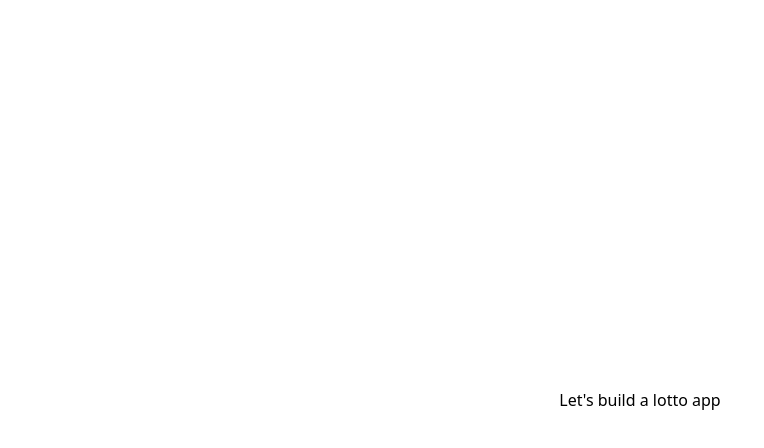
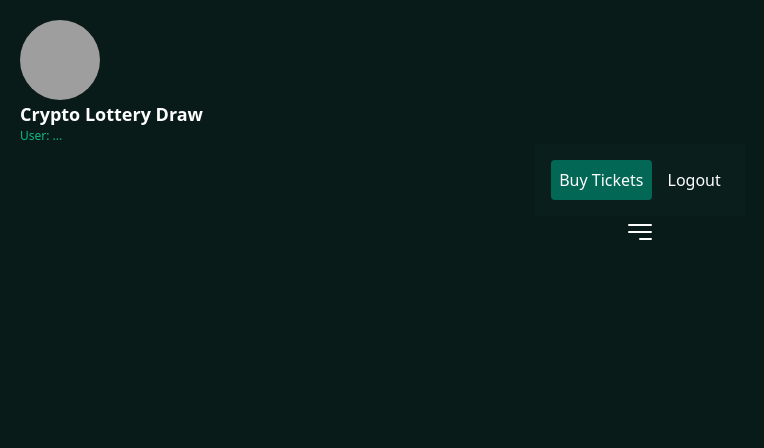
Before and after one commit to jxson7/Crypto-Lottery, a Next.js app: page / in a window 1280 px wide. Shown: the top 448 px of the page, without its empty margins (0-764 px from the left). Built offline with nearby package versions, Linux system fonts and the light colour scheme; grey boxes are pictures that could not be loaded.

Commit message:
creation of banner for CLD, with user, and logout.

```diff
--- /dev/null
+++ b/components/Header.tsx
@@ -0,0 +1,47 @@
+import React from 'react'
+import NavButton from './NavButton';
+import {Bars3BottomRightIcon} from "@heroicons/react/24/solid"
+
+function Header() {
+  return (
+    <div className='gird grid-cols-2 md:grid-cols-5 justify-between items-center p-5'>
+        <div className="flex item-center space-x-2">
+            <img
+            className="rounded-full h-20 w-20"
+            src="https://i.pinimg.com/originals/8d/af/b4/8dafb4099c6ff7d770a279be6cf84eb1.jpg"
+            alt= ""
+            />
+        </div>
+        <div>
+            <h1 className="text-lg text-white font-bold ">Crypto Lottery Draw</h1>
+            <p className="text-xs text-emerald-500 truncate">
+                User: ...
+            </p>
+        </div>
+        <div>
+            <div className=" hidden md:flex md:col-span-3 items-center justify-center rounded-md">
+                <div className='bg-[#0A1F1C] p-4 space-x-2'>
+                    <NavButton isActive title="Buy Tickets" />
+                    <NavButton title="Logout" />
+
+                </div>
+            </div>
+        </div>
+
+        <div className='flex flex-col ml-auto text-right'>
+            <Bars3BottomRightIcon className='h-8 w-8 mx-auto text-white cursor-pointer'/>
+            <span className='md:hidden'>
+            <NavButton title="Logout" />
+            </span>
+
+
+        </div>
+
+
+
+
+    </div>
+  )
+}
+
+export default Header;
--- /dev/null
+++ b/components/NavButton.tsx
@@ -0,0 +1,16 @@
+import React from 'react'
+
+
+interface Props{
+    title: string;
+    isActive?: boolean;
+
+}
+
+function NavButton({title, isActive}:Props){
+  return <button className={`${ isActive && "bg-[#036756]"} hover:bg-[#036756] text-white py-2 px-2 rounded`}
+  > {title}
+</button>;
+}
+
+export default NavButton
--- a/package.json
+++ b/package.json
@@ -6,6 +6,7 @@
     "start": "next start"
   },
   "dependencies": {
+    "@heroicons/react": "^2.0.10",
     "next": "latest",
     "react": "18.1.0",
     "react-dom": "18.1.0"
--- a/pages/index.tsx
+++ b/pages/index.tsx
@@ -1,18 +1,24 @@
 import type { NextPage } from 'next'
 import Head from 'next/head'
 import Image from 'next/image'
+import Header from '../components/header'
+
+
+/**
+ *
+ * link for YT: https://youtu.be/oNlhptQmChc?t=2767
+ */
 
 const Home: NextPage = () => {
   return (
-    <div className="flex min-h-screen flex-col items-center justify-center py-2">
+    <div className=" bg-[#091B18] min-h-screen flex flex-col">
       <Head>
         <title>Crypto Lottery Draw</title>
         <link rel="icon" href="/favicon.ico" />
       </Head>
 
-     <h1>
-      Let's build a lotto app
-     </h1>
+      <Header />
+
 
     </div>
   )
```
Also changed, not shown: 1 other file (tests, documents, lock files or other folders).
